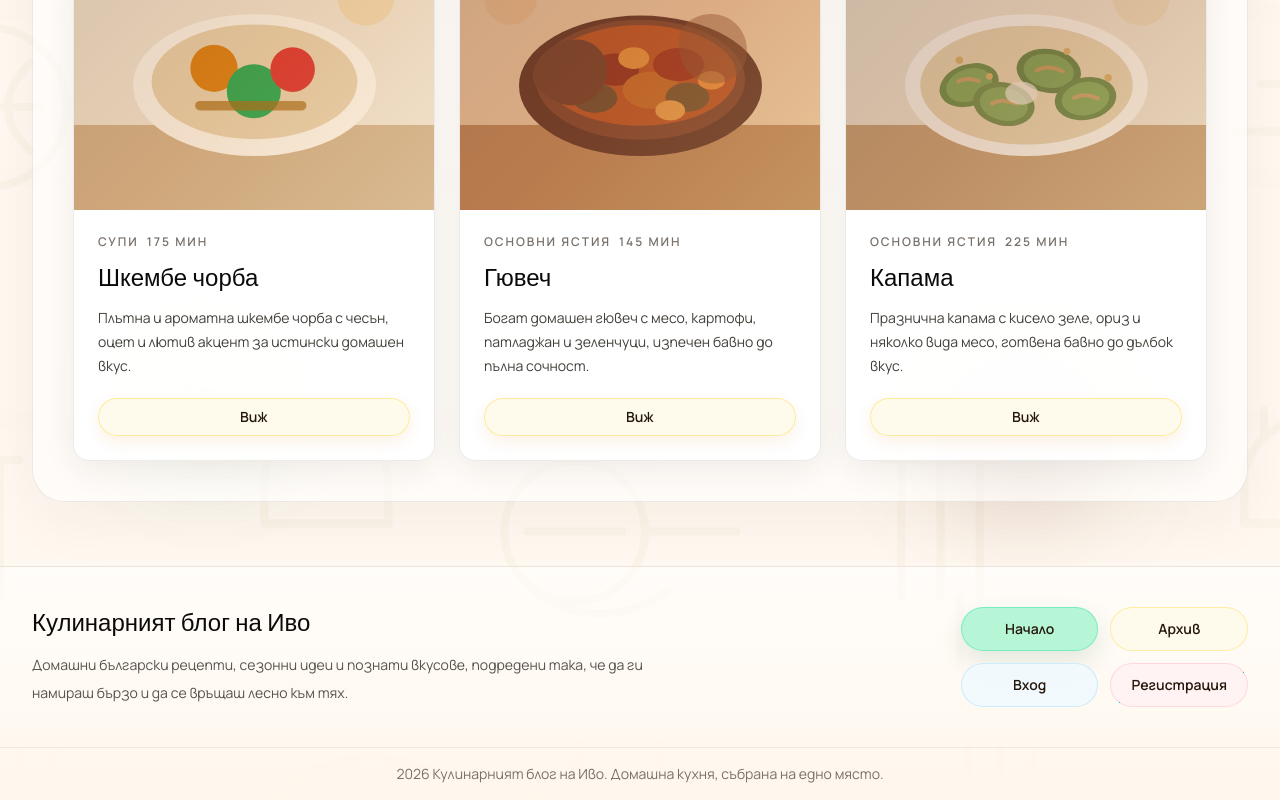
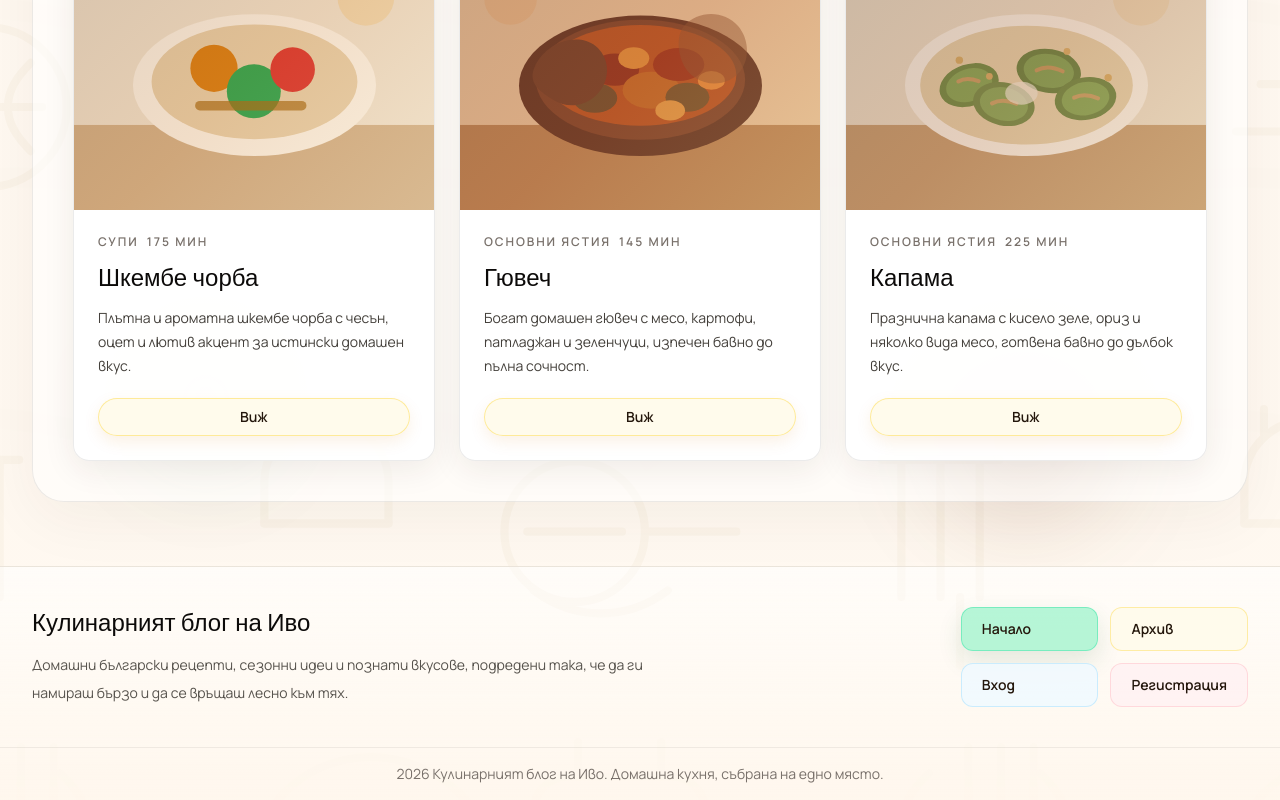
Before and after one commit to ivaylo91/Blog-System, a Next.js app: page / in a window 1280 px wide. Shown: the part 2588-3388 px from the top of the page. Built offline with nearby package versions, Linux system fonts and the light colour scheme; no server answers; the database is empty.

Commit message:
fix(ui): make footer links pill-shaped (rounded-xl) instead of circular

```diff
--- a/src/components/site-chrome-shell.tsx
+++ b/src/components/site-chrome-shell.tsx
@@ -270,7 +270,7 @@ export function SiteFooter({ currentYear, isAuthenticated }: Pick<SiteChromeShel
                 <Link
                   key={item.href}
                   href={item.href}
-                className={`inline-flex items-center justify-center rounded-full px-4 py-2 text-center text-sm font-semibold transition lg:px-5 lg:py-2.5 ${getFooterLinkClassName(item.href, isLinkActive(pathname, item.href))}`}
+                  className={`inline-flex items-center gap-2 rounded-xl px-4 py-2 text-sm font-semibold transition lg:px-5 lg:py-2.5 ${getFooterLinkClassName(item.href, isLinkActive(pathname, item.href))}`}
                 >
                   {item.label}
                 </Link>
```
Lines whose indentation alone changed are shown as unchanged.
